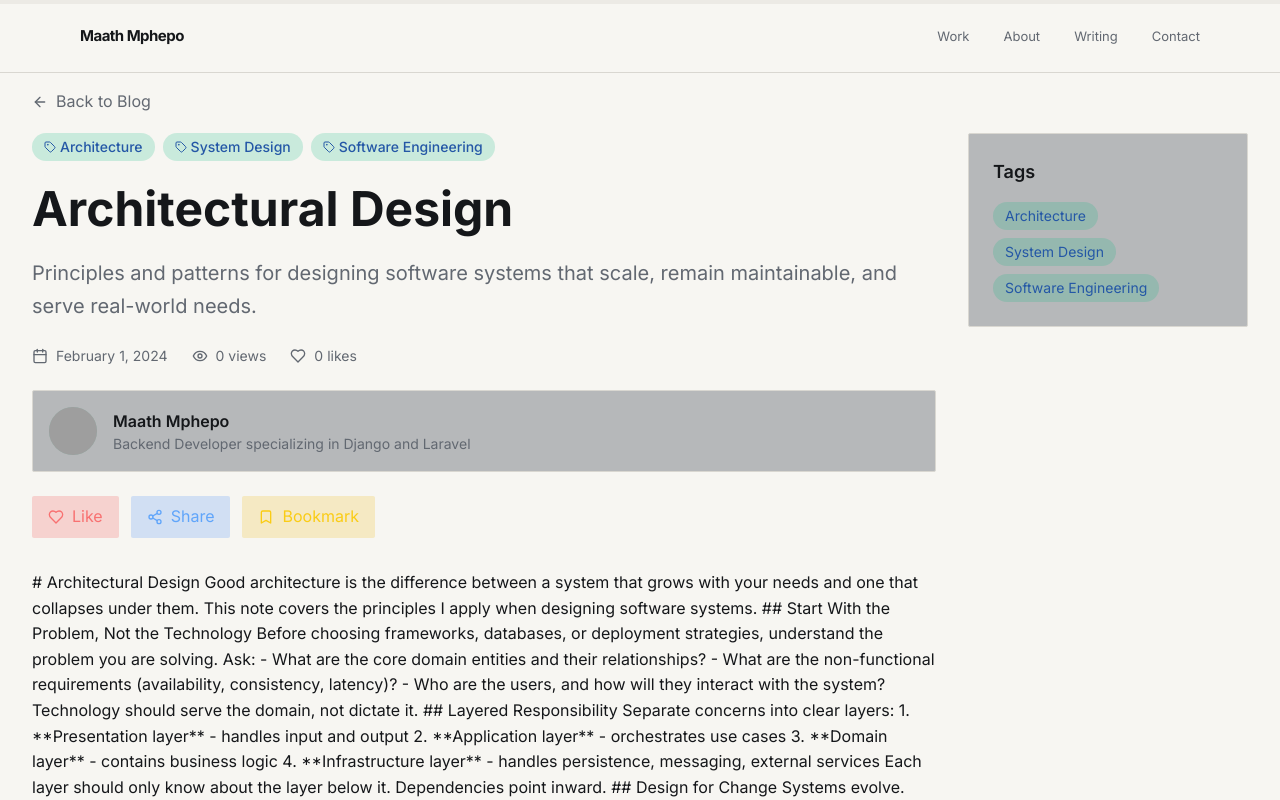
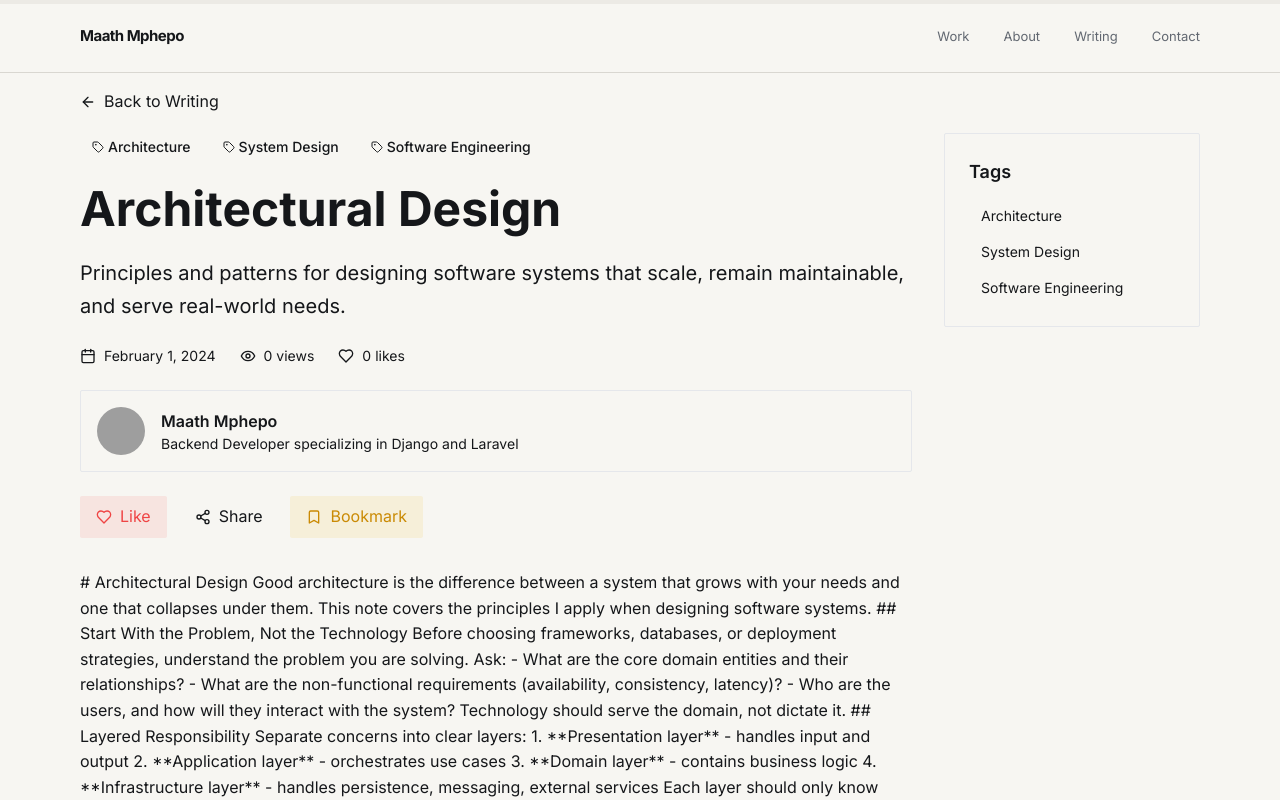
Before and after one commit to MMphepo/Maath_Mphepo, a Next.js app: page /blog/architectural-design in a window 1280 px wide. Shown: the top 800 px of the page. Built offline with nearby package versions, Linux system fonts and the light colour scheme; no server answers; grey boxes are pictures that could not be loaded.

Commit message:
article update

```diff
--- a/src/components/blog/BlogContentRenderer.tsx
+++ b/src/components/blog/BlogContentRenderer.tsx
@@ -3,7 +3,7 @@
 import { useEffect, useRef } from 'react'
 import { motion } from 'framer-motion'
 import hljs from 'highlight.js'
-import 'highlight.js/styles/github-dark.css'
+import 'highlight.js/styles/github.css'
 
 interface BlogContentRendererProps {
   content: string
@@ -55,7 +55,7 @@ const BlogContentRenderer = ({
     const img = e.target as HTMLImageElement
     // Create lightbox overlay
     const overlay = document.createElement('div')
-    overlay.className = 'fixed inset-0 bg-black bg-opacity-75 flex items-center justify-center z-50 cursor-pointer'
+    overlay.className = 'fixed inset-0 bg-graphite/75 flex items-center justify-center z-50 cursor-pointer'
     overlay.onclick = () => document.body.removeChild(overlay)
 
     const enlargedImg = document.createElement('img')
--- a/src/components/blog/BlogPostContent.tsx
+++ b/src/components/blog/BlogPostContent.tsx
@@ -10,7 +10,7 @@ import BlogComments from './BlogComments'
 import BlogScrollProgress from './BlogScrollProgress'
 
 // Import highlight.js styles and custom markdown styles
-import 'highlight.js/styles/github-dark.css'
+import 'highlight.js/styles/github.css'
 import '@/styles/markdown.css'
 
 interface BlogPostContentProps {
@@ -128,14 +128,16 @@ const BlogPostContent = ({ post: initialPost }: BlogPostContentProps) => {
 
   if (isLoading) {
     return (
-      <div className="max-w-4xl mx-auto px-4 sm:px-6 lg:px-8 py-8">
-        <div className="animate-pulse space-y-8">
-          <div className="h-8 bg-dark-300 rounded w-3/4"></div>
-          <div className="h-4 bg-dark-300 rounded w-1/2"></div>
-          <div className="space-y-3">
-            <div className="h-4 bg-dark-300 rounded"></div>
-            <div className="h-4 bg-dark-300 rounded w-5/6"></div>
-            <div className="h-4 bg-dark-300 rounded w-4/6"></div>
+      <div className="portfolio-site">
+        <div className="portfolio-container" style={{ paddingTop: '4rem', paddingBottom: '4rem' }}>
+          <div className="animate-pulse space-y-8 max-w-3xl mx-auto">
+            <div className="h-8 bg-stone rounded w-3/4"></div>
+            <div className="h-4 bg-stone rounded w-1/2"></div>
+            <div className="space-y-3">
+              <div className="h-4 bg-stone rounded"></div>
+              <div className="h-4 bg-stone rounded w-5/6"></div>
+              <div className="h-4 bg-stone rounded w-4/6"></div>
+            </div>
           </div>
         </div>
       </div>
@@ -143,17 +145,17 @@ const BlogPostContent = ({ post: initialPost }: BlogPostContentProps) => {
   }
 
   return (
-    <>
+    <div className="portfolio-site">
       <BlogScrollProgress />
 
       {/* Back Button */}
-      <div className="max-w-7xl mx-auto px-4 sm:px-6 lg:px-8 py-4">
+      <div className="portfolio-container py-4">
         <Link
           href="/blog"
-          className="inline-flex items-center gap-2 text-gray-400 hover:text-primary transition-colors duration-300"
+          className="inline-flex items-center gap-2 text-muted hover:text-blue transition-colors duration-300"
         >
           <ArrowLeft className="w-4 h-4" />
-          Back to Blog
+          Back to Writing
         </Link>
       </div>
 
@@ -163,14 +165,14 @@ const BlogPostContent = ({ post: initialPost }: BlogPostContentProps) => {
         onLike={handleLike}
         onShare={handleShare}
         onBookmark={handleBookmark}
-        className="px-4 sm:px-6 lg:px-8 pb-16"
+        className="pb-16"
       />
 
       {/* Comments Section */}
-      <div className="max-w-4xl mx-auto px-4 sm:px-6 lg:px-8 py-8">
+      <div className="portfolio-container py-8">
         <BlogComments postSlug={post.slug} />
       </div>
-    </>
+    </div>
   )
 }
 
--- a/src/components/blog/BlogPostLayout.tsx
+++ b/src/components/blog/BlogPostLayout.tsx
@@ -45,7 +45,7 @@ const BlogPostLayout = ({
   }
 
   return (
-    <div className={`max-w-7xl mx-auto ${className}`}>
+    <div className={`portfolio-container ${className}`}>
       <div className="grid grid-cols-1 lg:grid-cols-4 gap-8">
         {/* Main Content */}
         <div className="lg:col-span-3">
@@ -57,13 +57,13 @@ const BlogPostLayout = ({
                 <motion.div
                   initial={{ opacity: 0, y: -10 }}
                   animate={{ opacity: 1, y: 0 }}
-                  className="bg-yellow-500/10 border border-yellow-500/20 rounded-lg p-4"
+                  className="bg-blue/10 border border-blue/20 rounded-lg p-4"
                 >
-                  <div className="flex items-center gap-2 text-yellow-400">
+                  <div className="flex items-center gap-2 text-blue">
                     <Eye className="w-4 h-4" />
                     <span className="font-medium">Preview Mode</span>
                   </div>
-                  <p className="text-yellow-300 text-sm mt-1">
+                  <p className="text-blue/80 text-sm mt-1">
                     This is how your blog post will appear to visitors
                   </p>
                 </motion.div>
@@ -80,7 +80,7 @@ const BlogPostLayout = ({
                   {post.tags.map((tag, index) => (
                     <span
                       key={index}
-                      className="inline-flex items-center gap-1 px-3 py-1 bg-primary/20 text-primary rounded-full text-sm font-medium"
+                      className="inline-flex items-center gap-1 px-3 py-1 bg-blue/10 text-blue rounded-full text-sm font-medium"
                     >
                       <TagIcon className="w-3 h-3" />
                       {typeof tag === 'string' ? tag : tag.name}
@@ -94,7 +94,7 @@ const BlogPostLayout = ({
                 initial={{ opacity: 0, y: 20 }}
                 animate={{ opacity: 1, y: 0 }}
                 transition={{ duration: 0.6, delay: 0.1 }}
-                className="text-4xl sm:text-5xl font-bold text-white leading-tight"
+                className="text-4xl sm:text-5xl font-bold text-ink leading-tight"
               >
                 {post.title}
               </motion.h1>
@@ -105,7 +105,7 @@ const BlogPostLayout = ({
                   initial={{ opacity: 0, y: 20 }}
                   animate={{ opacity: 1, y: 0 }}
                   transition={{ duration: 0.6, delay: 0.2 }}
-                  className="text-xl text-gray-300 leading-relaxed"
+                  className="text-xl text-muted leading-relaxed"
                 >
                   {post.description}
                 </motion.p>
@@ -116,7 +116,7 @@ const BlogPostLayout = ({
                 initial={{ opacity: 0, y: 20 }}
                 animate={{ opacity: 1, y: 0 }}
                 transition={{ duration: 0.6, delay: 0.3 }}
-                className="flex flex-wrap items-center gap-6 text-gray-400 text-sm"
+                className="flex flex-wrap items-center gap-6 text-muted text-sm"
               >
                 <div className="flex items-center gap-2">
                   <Calendar className="w-4 h-4" />
@@ -147,9 +147,9 @@ const BlogPostLayout = ({
                   initial={{ opacity: 0, y: 20 }}
                   animate={{ opacity: 1, y: 0 }}
                   transition={{ duration: 0.6, delay: 0.4 }}
-                  className="flex items-center gap-4 p-4 bg-dark-200/30 border border-dark-300 rounded-lg"
+                  className="flex items-center gap-4 p-4 bg-stone border border-border rounded-lg"
                 >
-                  <div className="w-12 h-12 bg-primary/20 rounded-full flex items-center justify-center">
+                  <div className="w-12 h-12 bg-blue/10 rounded-full flex items-center justify-center">
                     {post.author.avatar ? (
                       <img
                         src={post.author.avatar}
@@ -157,13 +157,13 @@ const BlogPostLayout = ({
                         className="w-full h-full rounded-full object-cover"
                       />
                     ) : (
-                      <User className="w-6 h-6 text-primary" />
+                      <User className="w-6 h-6 text-blue" />
                     )}
                   </div>
                   <div>
-                    <div className="text-white font-semibold">{post.author.name}</div>
+                    <div className="text-ink font-semibold">{post.author.name}</div>
                     {post.author.bio && (
-                      <div className="text-gray-400 text-sm">{post.author.bio}</div>
+                      <div className="text-muted text-sm">{post.author.bio}</div>
                     )}
                   </div>
                 </motion.div>
@@ -175,14 +175,14 @@ const BlogPostLayout = ({
                   initial={{ opacity: 0, y: 20 }}
                   animate={{ opacity: 1, y: 0 }}
                   transition={{ duration: 0.6, delay: 0.5 }}
-                  className="relative h-64 sm:h-80 lg:h-96 rounded-xl overflow-hidden"
+                  className="relative h-64 sm:h-80 lg:h-96 rounded-lg overflow-hidden"
                 >
                   <img
                     src={post.bannerImage}
                     alt={post.title}
                     className="w-full h-full object-cover"
                   />
-                  <div className="absolute inset-0 bg-gradient-to-t from-black/20 to-transparent" />
+                  <div className="absolute inset-0 bg-gradient-to-t from-graphite/20 to-transparent" />
                 </motion.div>
               )}
 
@@ -197,7 +197,7 @@ const BlogPostLayout = ({
                   {onLike && (
                     <button
                       onClick={onLike}
-                      className="flex items-center gap-2 px-4 py-2 bg-red-500/20 text-red-400 rounded-lg hover:bg-red-500/30 transition-colors duration-300"
+                      className="flex items-center gap-2 px-4 py-2 bg-red-500/10 text-red-500 rounded-lg hover:bg-red-500/20 transition-colors duration-300"
                     >
                       <Heart className="w-4 h-4" />
                       Like
@@ -207,7 +207,7 @@ const BlogPostLayout = ({
                   {onShare && (
                     <button
                       onClick={onShare}
-                      className="flex items-center gap-2 px-4 py-2 bg-blue-500/20 text-blue-400 rounded-lg hover:bg-blue-500/30 transition-colors duration-300"
+                      className="flex items-center gap-2 px-4 py-2 bg-blue/10 text-blue rounded-lg hover:bg-blue/20 transition-colors duration-300"
                     >
                       <Share2 className="w-4 h-4" />
                       Share
@@ -217,7 +217,7 @@ const BlogPostLayout = ({
                   {onBookmark && (
                     <button
                       onClick={onBookmark}
-                      className="flex items-center gap-2 px-4 py-2 bg-yellow-500/20 text-yellow-400 rounded-lg hover:bg-yellow-500/30 transition-colors duration-300"
+                      className="flex items-center gap-2 px-4 py-2 bg-yellow-500/10 text-yellow-600 rounded-lg hover:bg-yellow-500/20 transition-colors duration-300"
                     >
                       <Bookmark className="w-4 h-4" />
                       Bookmark
@@ -274,14 +274,14 @@ const BlogPostLayout = ({
               initial={{ opacity: 0, x: 20 }}
               animate={{ opacity: 1, x: 0 }}
               transition={{ duration: 0.6, delay: 1.0 }}
-              className="bg-dark-200/30 border border-dark-300 rounded-lg p-6"
+              className="bg-stone border border-border rounded-lg p-6"
             >
-              <h3 className="text-lg font-semibold text-white mb-4">Tags</h3>
+              <h3 className="text-lg font-semibold text-ink mb-4">Tags</h3>
               <div className="flex flex-wrap gap-2">
                 {post.tags.map((tag, index) => (
                   <span
                     key={index}
-                    className="px-3 py-1 bg-primary/20 text-primary rounded-full text-sm hover:bg-primary/30 transition-colors duration-300 cursor-pointer"
+                    className="px-3 py-1 bg-blue/10 text-blue rounded-full text-sm hover:bg-blue/20 transition-colors duration-300 cursor-pointer"
                   >
                     {typeof tag === 'string' ? tag : tag.name}
                   </span>
```
